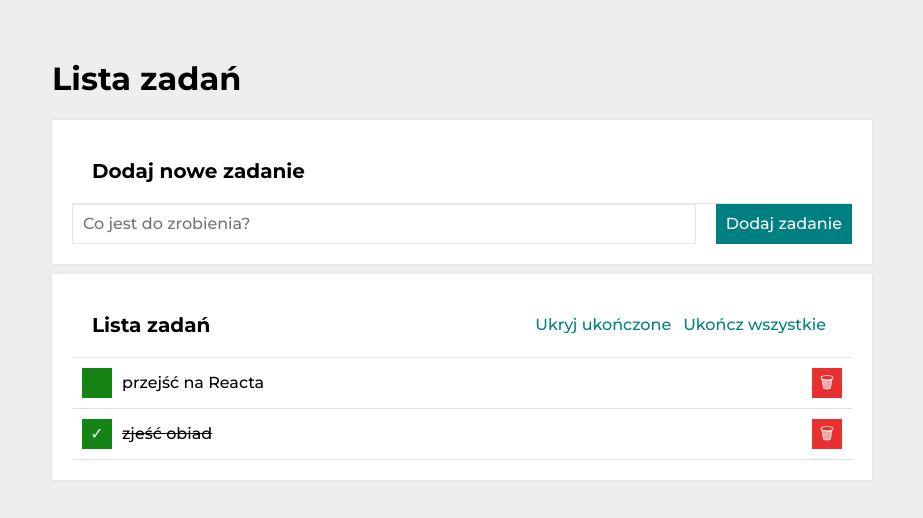
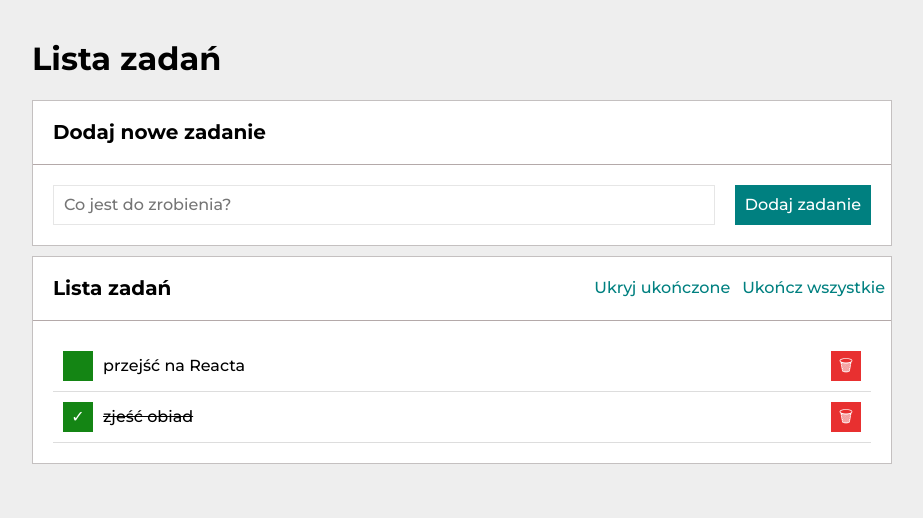
Before and after one commit to KarolinaJ33/to-do-list-react, a React (Create React App) app: page / in a window 1280 px wide. Shown: the top 518 px of the page, without its empty margins (178-1101 px from the left). Built offline with nearby package versions, Linux system fonts and the light colour scheme.

Commit message:
fixed css in Section and in index.css

```diff
--- a/src/Section/index.js
+++ b/src/Section/index.js
@@ -1,12 +1,14 @@
 import "./style.css";
 
 const Section = ({ title, body, extraHeaderContent }) => (
-  <section className="section section__body">
-    <header className="section__header">
-      <h2 className="section__title">{title}</h2>
+  <section className="section">
+    <header className="section__header--grid">
+      <h2 className="section__header--title">{title}</h2>
       {extraHeaderContent}
     </header>
-    {body}
+    <div className="section__body">
+      {body}
+    </div>
   </section>
 );
 
--- a/src/Section/style.css
+++ b/src/Section/style.css
@@ -1,18 +1,17 @@
 .section {
-    margin: 10px 0;
-    background-color: hsl(0, 0%, 100%);
-    list-style:none;
-    box-shadow: 0 0 5px hsl(0, 0%, 87%)
+    margin-bottom: 10px;
+    background-color: white;
+    border: 1px solid rgb(196, 192, 192)
 }
 
 .section__header {
+    border-bottom: 1px solid rgb(180, 169, 169);
+}
+
+.section__header--grid {
     display: grid;
-    grid-template-columns: auto auto;
-    grid-gap: 20px;
-    justify-content: space-between;
-    align-items: center;
-    padding: 20px;
-    border-bottom: 1px solid hsl(0, 0%, 90%);
+    grid-template-columns: 1fr auto;
+    border-bottom: 1px solid rgb(180, 169, 169) ;
 }
 
 @media (max-width: 767px) {
@@ -21,9 +20,10 @@
     }
 }
 
-.section__title {
+.section__header--title {
     margin: 0;
     font-size: 20px;
+    padding: 20px;
 }
 
 .section__body {
--- a/src/index.css
+++ b/src/index.css
@@ -9,8 +9,5 @@ html {
 body {
   font-family: 'Montserrat', sans-serif;
   background-color: #eee;
-  margin: 0 auto;
-  padding: 20px;
-  max-width: 900px;
-  word-break: break-word;
+
 }
```
